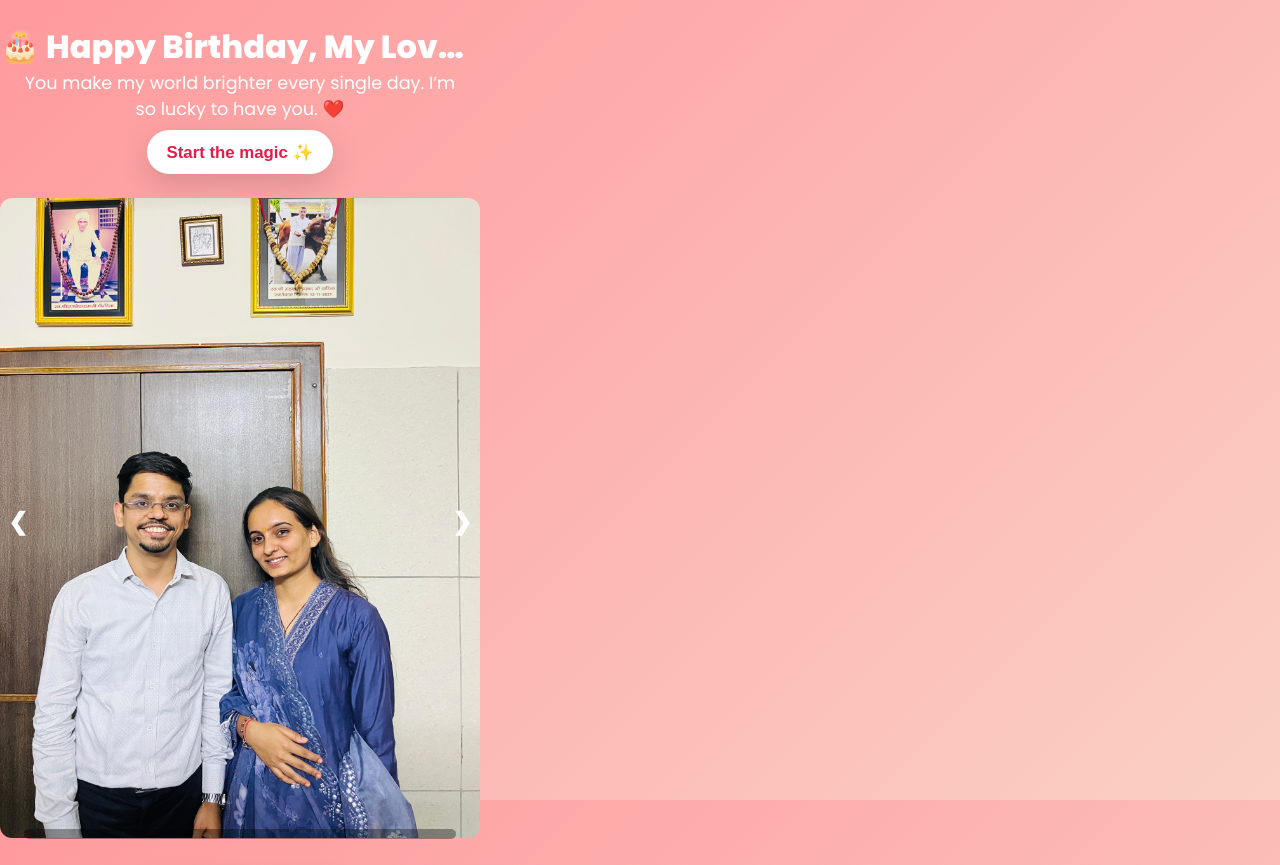
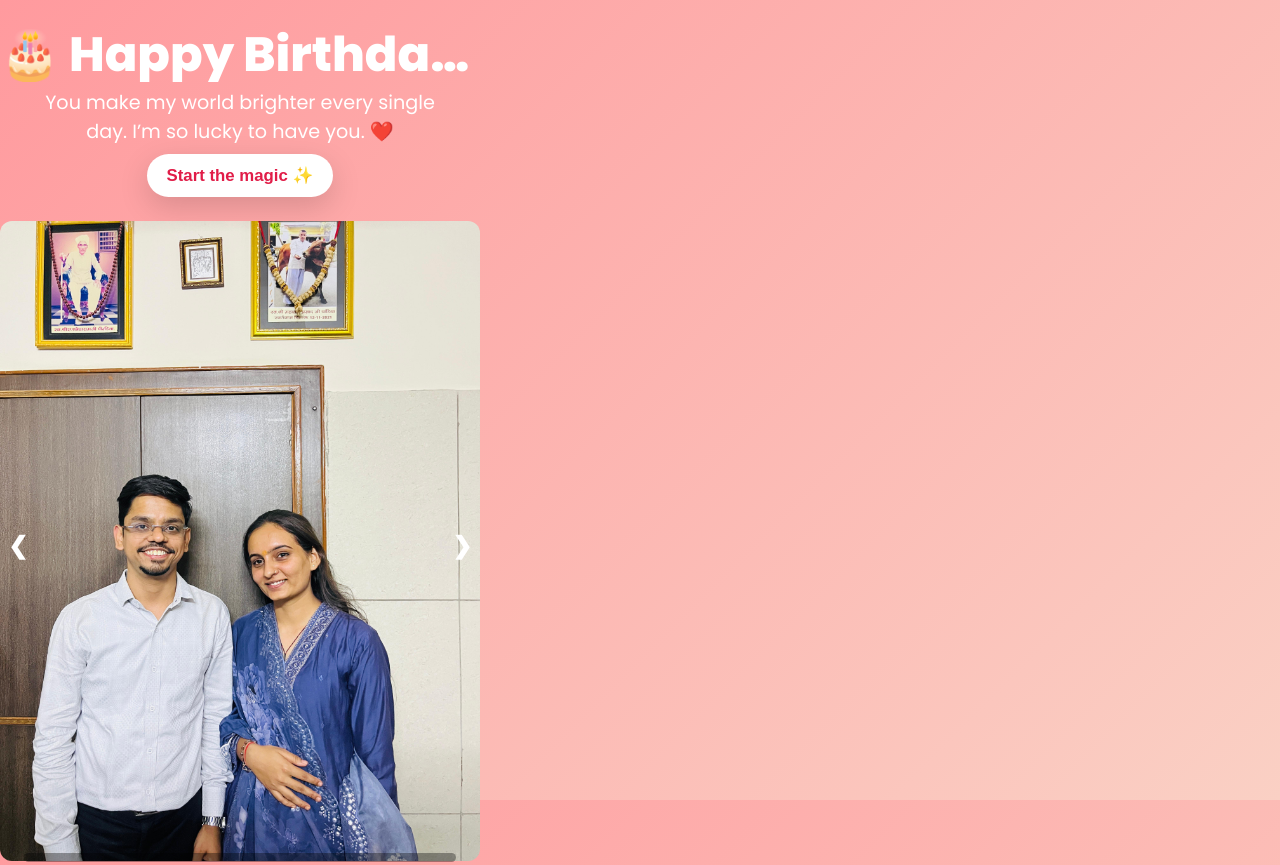
Before and after one commit to Hariom1607/25-03-25, a plain HTML site: page index.html in a window 1280 px wide. Shown: the top 865 px of the page. Drawn offline with nearby package versions, Linux system fonts and the light colour scheme.

Commit message:
Fix mobile view spacing and font scaling

```diff
--- a/style.css
+++ b/style.css
@@ -47,6 +47,35 @@ h1 {
   margin: 0.4rem auto 0 auto;
   white-space: normal;
   overflow: visible;
+}/* Main title adjustments */
+h1 {
+  font-size: clamp(1.6rem, 4vw, 3rem); /* responsive: smaller on mobile, larger on desktop */
+  line-height: 1.1;
+  margin: 0;
+  white-space: nowrap; /* force single line */
+  overflow: hidden;
+  text-overflow: ellipsis;
+  text-align: center;
+}
+
+/* Subtitle adjustments */
+#typing {
+  font-size: clamp(1rem, 2.2vw, 1.2rem);
+  max-width: 90%;
+  margin: 0.4rem auto 0 auto;
+  white-space: normal; /* allow line wrap if needed */
+  overflow: visible;
+  text-align: center;
+}
+
+/* Mobile specific tweaks */
+@media (max-width: 480px) {
+  h1 {
+    font-size: 1.8rem; /* ensure fits single line */
+  }
+  #typing {
+    font-size: 1rem; /* visible immediately below title */
+  }
 }
 
 /* Buttons */
```
